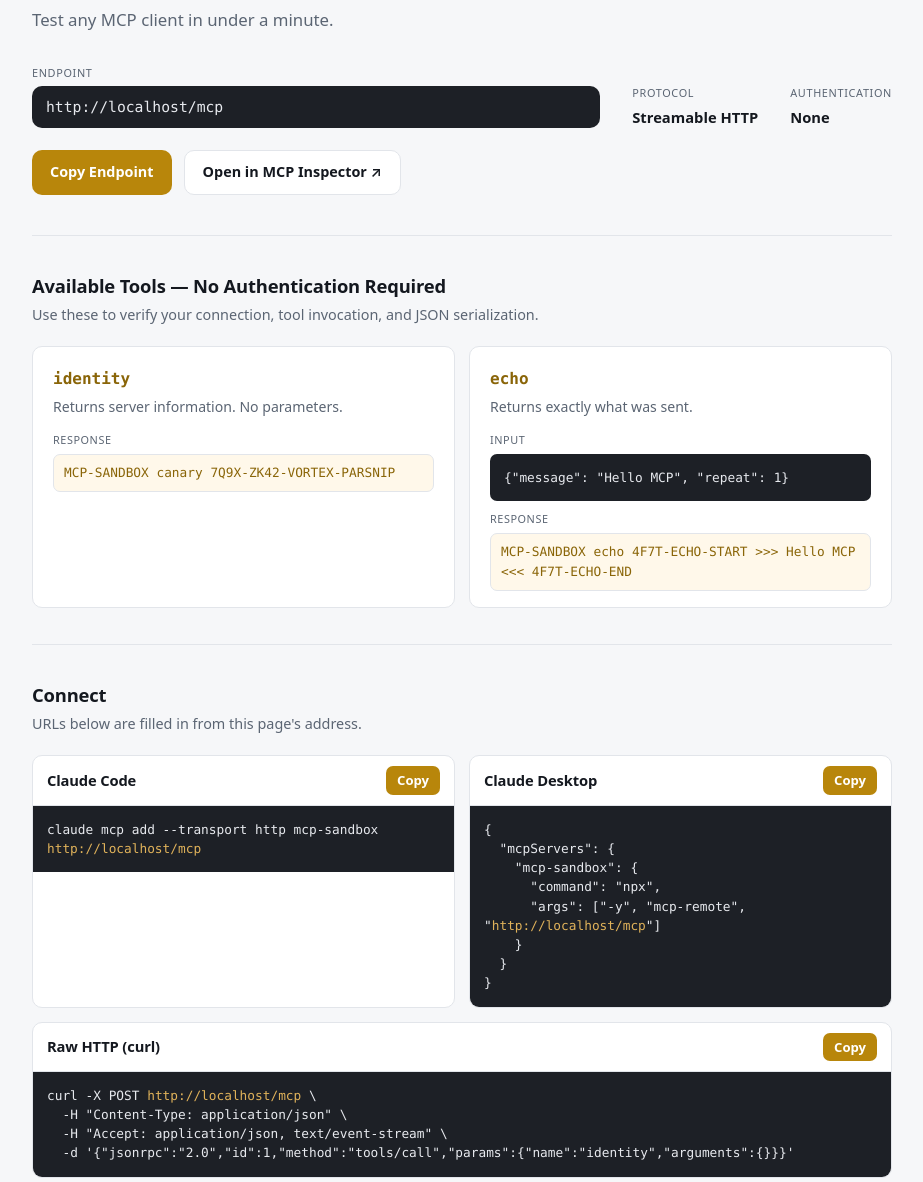
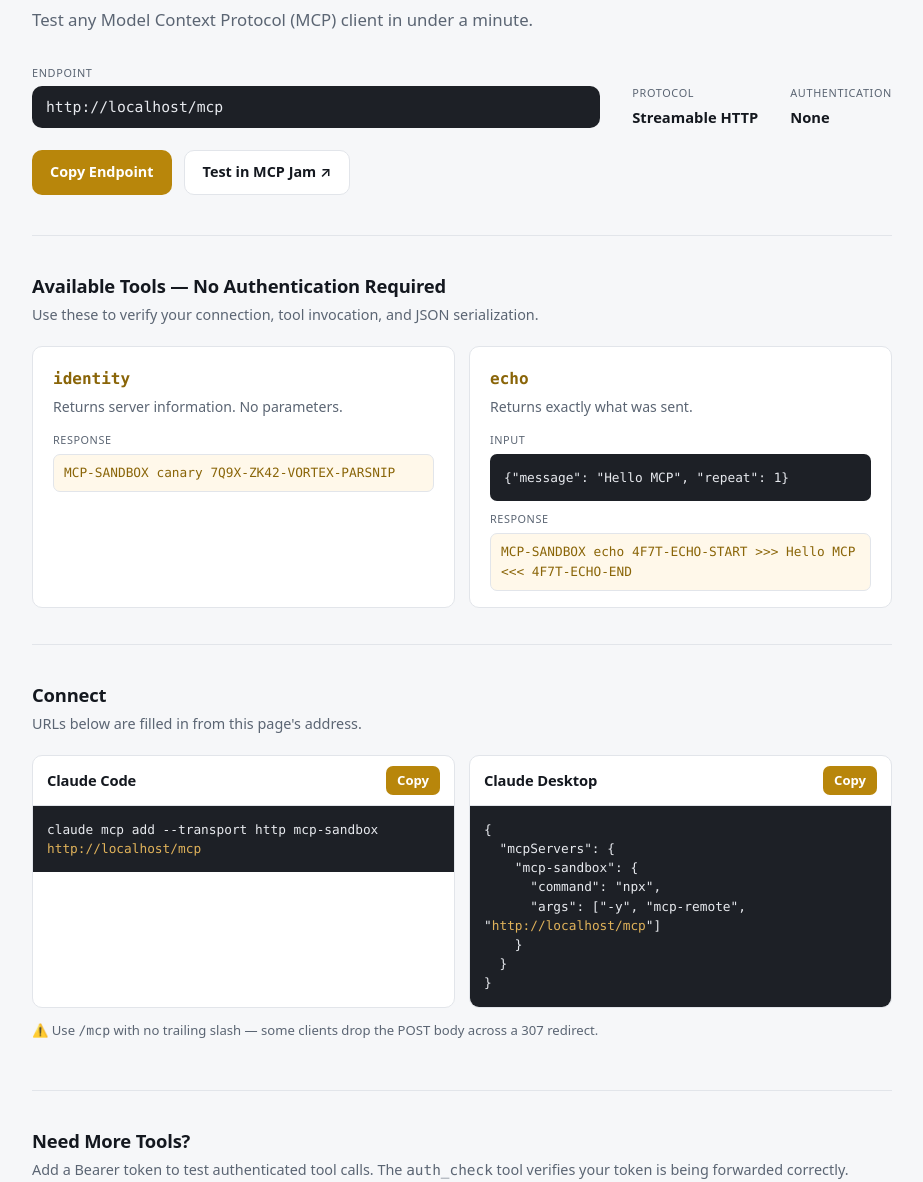
Before and after one commit to heptafox/mcp-sandbox, a plain HTML site: page web/index.html in a window 1280 px wide. Shown: the part 178-1360 px from the top of the page, without its empty margins (178-1101 px from the left). Drawn offline with Linux system fonts and the light colour scheme; no server answers.

Commit message:
feat: UI Revamp

```diff
--- a/web/index.html
+++ b/web/index.html
@@ -4,7 +4,7 @@
 <meta charset="utf-8">
 <meta name="viewport" content="width=device-width, initial-scale=1">
 <title>The Free MCP Sandbox — HeptaFox</title>
-<meta name="description" content="Free MCP sandbox server. Connect any MCP client in under a minute — no auth required. Streamable HTTP.">
+<meta name="description" content="Free Model Context Protocol (MCP) sandbox server. Connect any MCP client in under a minute — no auth required. Streamable HTTP.">
 <link rel="canonical" href="https://mcp.heptafox.com/">
 <link rel="icon" type="image/png" href="/mcp-logo.png">
 <meta name="robots" content="index, follow">
@@ -174,7 +174,7 @@
 
   <div class="hero">
     <h1>The Free MCP Sandbox</h1>
-    <p class="hero-sub">Test any MCP client in under a minute.</p>
+    <p class="hero-sub">Test any Model Context Protocol (MCP) client in under a minute.</p>
 
     <div class="meta-row">
       <div class="metafield ep-field">
@@ -195,7 +195,7 @@
 
     <div class="hero-actions">
       <button class="btn-primary" id="copy-ep-btn">Copy Endpoint</button>
-      <a class="btn-secondary" id="inspector-link" href="#" target="_blank" rel="noopener">Open in MCP Inspector ↗</a>
+      <a class="btn-secondary" href="https://app.mcpjam.com/servers" target="_blank" rel="noopener">Test in MCP Jam ↗</a>
     </div>
   </div>
 
@@ -242,13 +242,6 @@
   }
 }</pre>
       </div>
-      <div class="card span-all">
-        <div class="ch"><h3>Raw HTTP (curl)</h3><button class="copy" data-copy="#raw">Copy</button></div>
-        <pre id="raw">curl -X POST <span class="url">URL</span> \
-  -H "Content-Type: application/json" \
-  -H "Accept: application/json, text/event-stream" \
-  -d '{"jsonrpc":"2.0","id":1,"method":"tools/call","params":{"name":"identity","arguments":{}}}'</pre>
-      </div>
     </div>
     <p class="note">⚠️ Use <code>/mcp</code> with no trailing slash — some clients drop the POST body across a 307 redirect.</p>
   </section>
@@ -280,9 +273,6 @@
   const mcpUrl = location.origin + '/mcp';
   document.getElementById('ep').textContent = mcpUrl;
   document.querySelectorAll('.url').forEach(el => el.textContent = mcpUrl);
-  document.getElementById('inspector-link').href =
-    'https://inspector.modelcontextprotocol.io/?url=' + encodeURIComponent(mcpUrl);
-
   const copyEpBtn = document.getElementById('copy-ep-btn');
   copyEpBtn.addEventListener('click', () => {
     navigator.clipboard.writeText(mcpUrl).then(() => {
```
